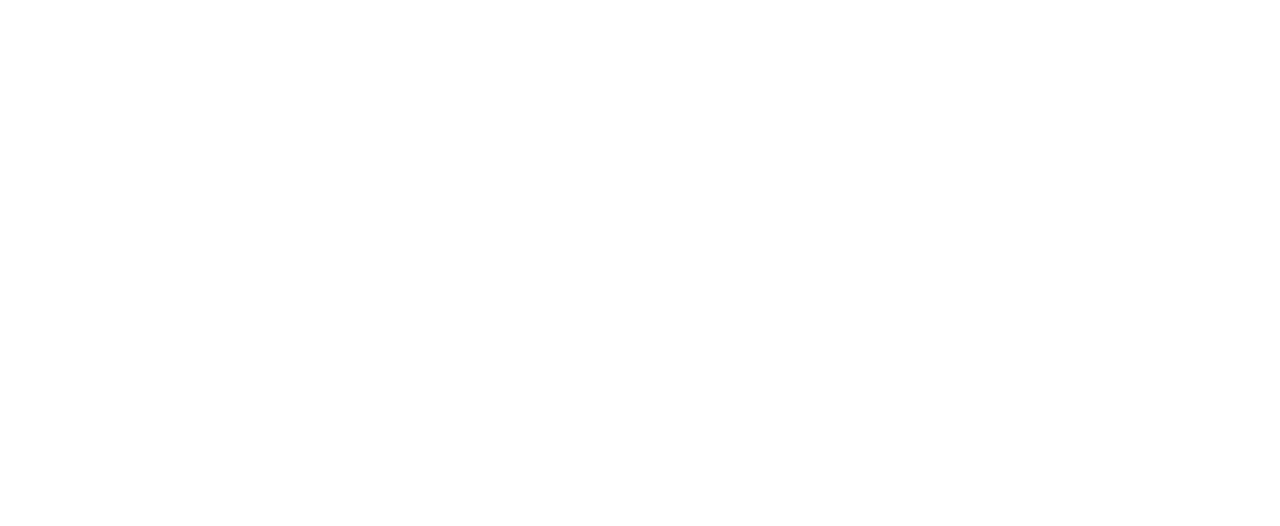
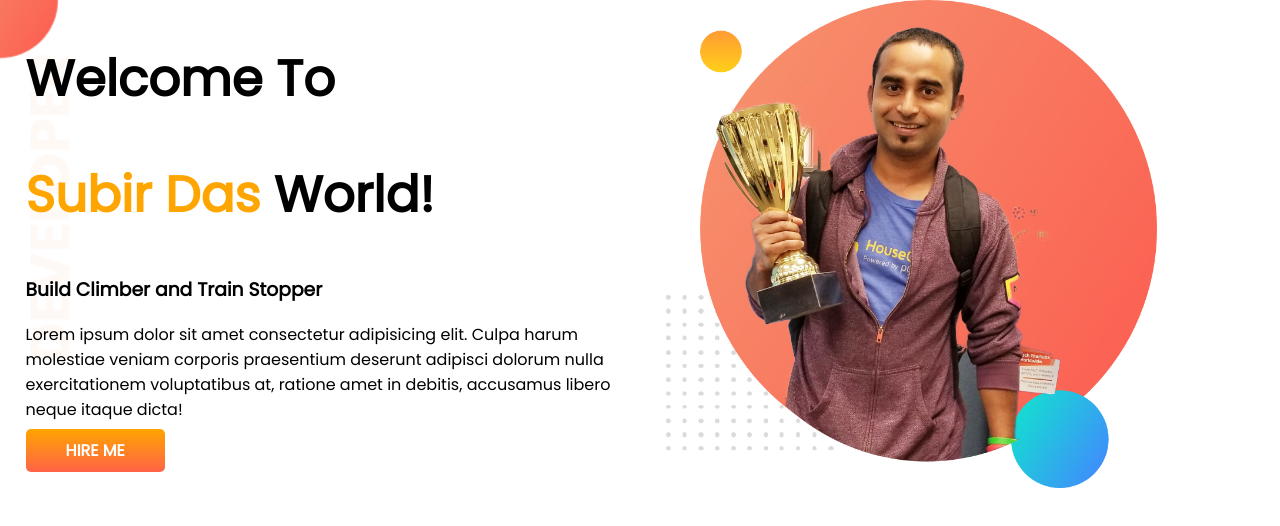
Before and after one commit to subirdas29/protfolio-developer, a plain HTML site: page index.html in a window 1280 px wide. Drawn offline with Linux system fonts and the light colour scheme.

Commit message:
first-part

```diff
--- a/index.html
+++ b/index.html
@@ -1,13 +1,34 @@
 <!DOCTYPE html>
 <html lang="en">
+
 <head>
     <meta charset="UTF-8">
     <meta http-equiv="X-UA-Compatible" content="IE=edge">
     <meta name="viewport" content="width=device-width, initial-scale=1.0">
     <title>Subir Protfolio</title>
+    <link rel="preconnect" href="https://fonts.googleapis.com">
+    <link rel="preconnect" href="https://fonts.gstatic.com" crossorigin>
+    <link href="https://fonts.googleapis.com/css2?family=Poppins&display=swap" rel="stylesheet">
     <link rel="stylesheet" href="style.css">
 </head>
+
 <body>
+    <section class="top-banner">
+        <div class="half-width">
+            <h1>Welcome To</h1>
+            <h1><span class="orange-color"> Subir Das </span> World!</h1>
+            <h3>Build Climber and Train Stopper</h3>
+            <p>Lorem ipsum dolor sit amet consectetur adipisicing elit. Culpa harum molestiae veniam corporis
+                praesentium
+                deserunt adipisci dolorum nulla exercitationem voluptatibus at, ratione amet in debitis, accusamus
+                libero
+                neque itaque dicta!</p>
+            <a class="link-button" target="_blank" href="linkedin.com">HIRE ME</a>
+        </div>
+        <div class="half-width">
+            <img src="images/jhankar.png" alt="">
+        </div>
+    </section>
+</body>
 
-</body>
 </html>
--- a/style.css
+++ b/style.css
@@ -0,0 +1,39 @@
+body {
+    font-family: 'Poppins', sans-serif;
+    margin: 0;
+}
+
+h1 {
+    font-size: 50px;
+}
+
+.orange-color {
+    color: orange;
+}
+
+section {
+    display: flex;
+}
+
+.half-width {
+    width: 50%;
+    padding-left: 2%;
+}
+
+.half-width img {
+    width: 80%;
+}
+
+.link-button {
+    text-decoration: none;
+    background-image: linear-gradient(orange, tomato);
+    padding: 10px 40px;
+    border-radius: 5px;
+    font-weight: 700;
+    color: white;
+}
+
+.top-banner {
+    background-image: url(images/top-banner.png);
+    background-repeat: no-repeat;
+}
```
Also changed, not shown: images/dream-bg.png (added), images/exp-bg.png (added), images/jhankar.png (added), images/jhankar2.png (added), images/my-bg.png (added), images/my-bg2.png (added), images/top-banner.png (added), 7 other files.
